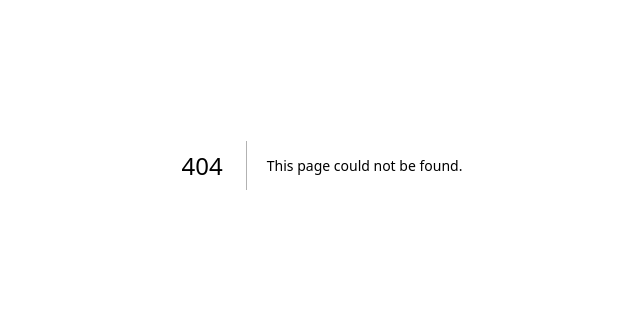
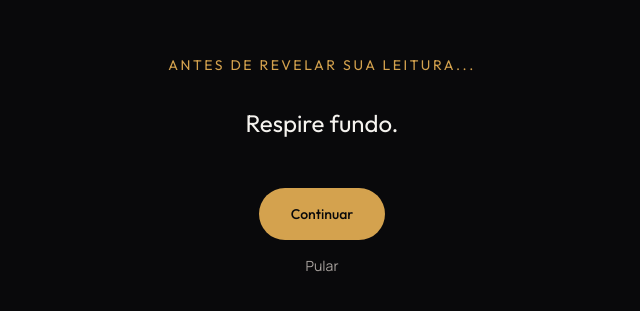
Before and after one commit to Luizguilherme110/TAROT, a Next.js app: page /leitura/preparando in a window 1280 px wide. Before the commit this address had no page. Shown: the part 235-546 px from the top of the page, without its empty margins (318-958 px from the left). Built offline with nearby package versions, Linux system fonts and the light colour scheme.

Commit message:
feat: add skippable ritual transition screen

```diff
--- /dev/null
+++ b/app/leitura/preparando/page.tsx
@@ -0,0 +1,5 @@
+import { RitualTransition } from '@/components/transition/RitualTransition';
+
+export default function PreparandoPage() {
+  return <RitualTransition />;
+}
--- /dev/null
+++ b/components/transition/RitualTransition.tsx
@@ -0,0 +1,67 @@
+'use client';
+
+import { useState } from 'react';
+import { useRouter } from 'next/navigation';
+import { motion, useReducedMotion, AnimatePresence } from 'motion/react';
+
+const LINES = [
+  'Respire fundo.',
+  'Pense na pergunta que você mais gostaria de ver respondida neste momento.',
+  'Quando estiver pronto(a), continue.',
+];
+
+export function RitualTransition() {
+  const router = useRouter();
+  const reduce = useReducedMotion();
+  const [step, setStep] = useState(0);
+
+  function goToResult() {
+    router.push('/leitura/resultado');
+  }
+
+  return (
+    <div className="flex min-h-dvh flex-col items-center justify-center px-6 text-center">
+      <p className="font-display text-sm uppercase tracking-[0.18em] text-gold-400">
+        Antes de revelar sua leitura...
+      </p>
+      <AnimatePresence mode="wait">
+        <motion.p
+          key={step}
+          initial={reduce ? false : { opacity: 0, y: 8 }}
+          animate={{ opacity: 1, y: 0 }}
+          exit={reduce ? undefined : { opacity: 0, y: -8 }}
+          transition={{ duration: 0.5 }}
+          className="mt-8 max-w-md font-display text-2xl leading-snug text-parchment-100"
+        >
+          {LINES[step]}
+        </motion.p>
+      </AnimatePresence>
+      <div className="mt-12 flex flex-col items-center gap-4">
+        {step < LINES.length - 1 ? (
+          <button
+            type="button"
+            onClick={() => setStep((current) => current + 1)}
+            className="inline-flex items-center justify-center rounded-full bg-gold-400 px-8 py-4 font-display text-sm font-medium text-ink-950 transition-transform duration-300 ease-out hover:-translate-y-0.5 hover:bg-gold-300 active:scale-[0.98]"
+          >
+            Continuar
+          </button>
+        ) : (
+          <button
+            type="button"
+            onClick={goToResult}
+            className="inline-flex items-center justify-center rounded-full bg-gold-400 px-8 py-4 font-display text-sm font-medium text-ink-950 transition-transform duration-300 ease-out hover:-translate-y-0.5 hover:bg-gold-300 active:scale-[0.98]"
+          >
+            Revelar minha leitura
+          </button>
+        )}
+        <button
+          type="button"
+          onClick={goToResult}
+          className="text-sm text-parchment-400 underline-offset-4 hover:underline"
+        >
+          Pular
+        </button>
+      </div>
+    </div>
+  );
+}
```
